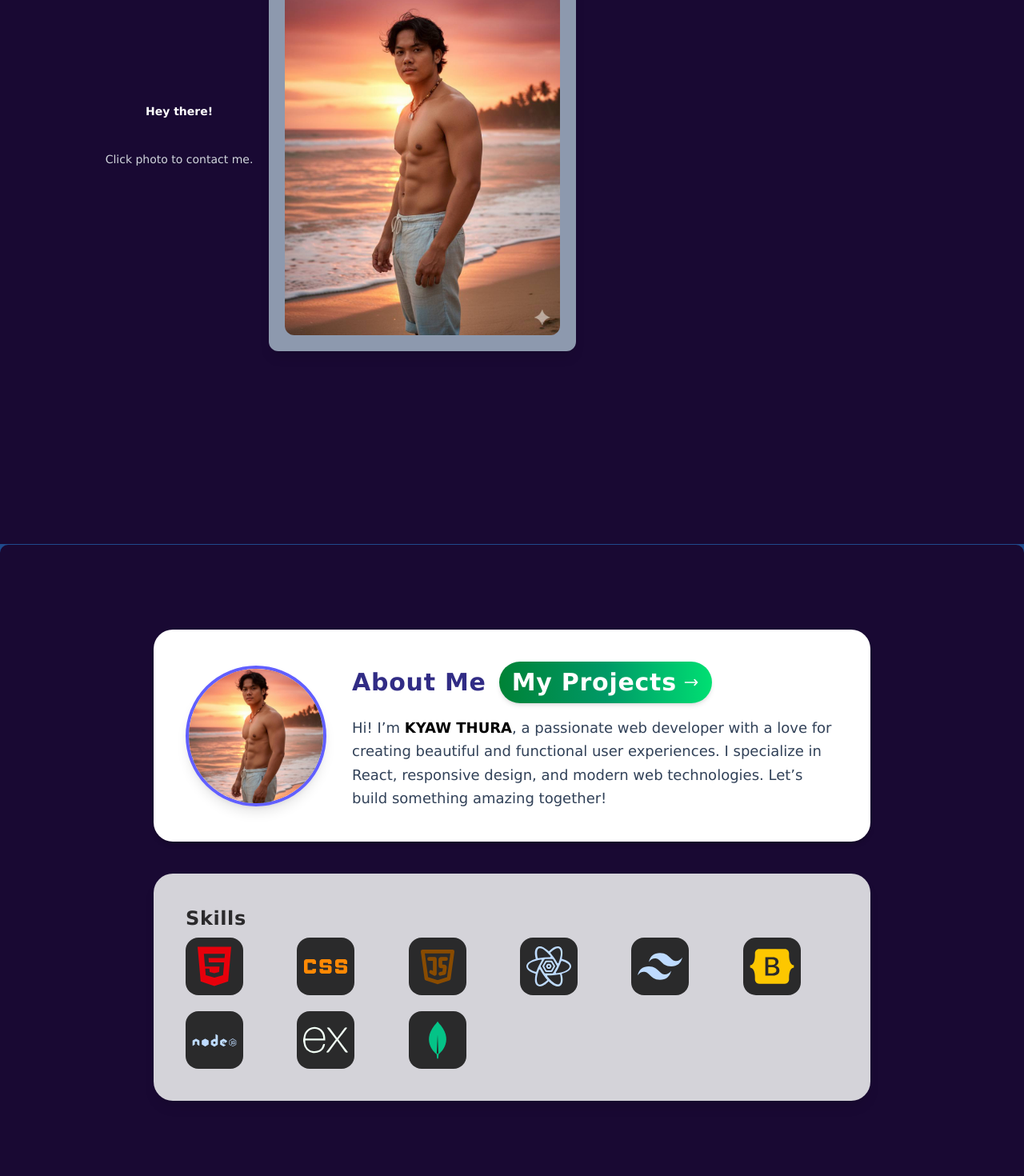
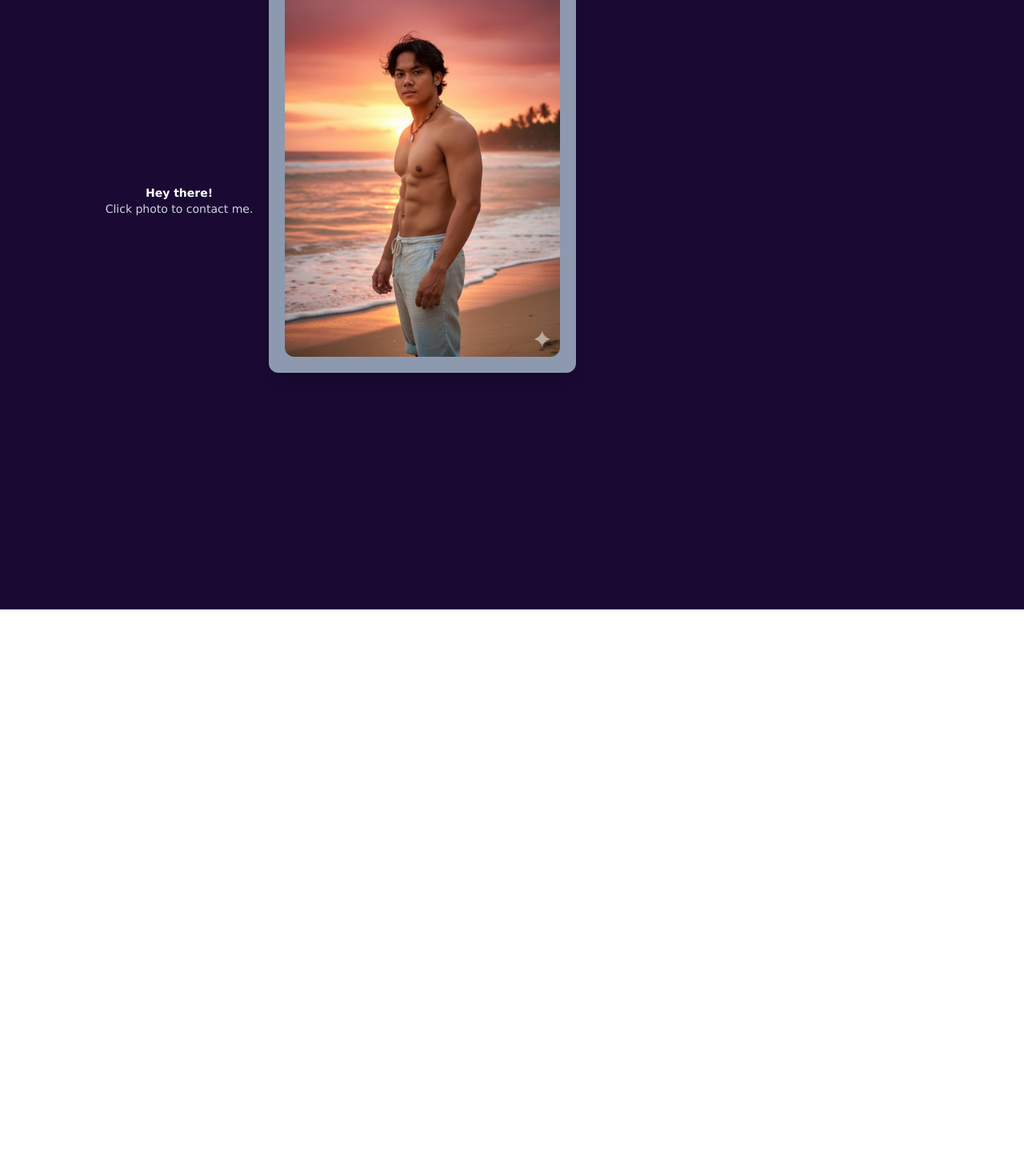
Before and after one commit to kyawthura13331/MyPorfo, a React (Vite) app: page / in a window 1280 px wide. Shown: the part 920-2390 px from the top of the page at 80% size. After the commit the page ends 1682 px from the top, so only its background shows below. Built offline with nearby package versions, Linux system fonts and the light colour scheme.

Commit message:
fix responsive

```diff
--- a/src/Page/about.jsx
+++ b/src/Page/about.jsx
@@ -7,7 +7,6 @@ import { TbBrandJavascript } from "react-icons/tb";
 import { SiReactquery } from "react-icons/si";
 import { SiTailwindcss } from "react-icons/si";
 import { FaBootstrap } from "react-icons/fa";
-import { TbBrandNodejs } from "react-icons/tb";
 import { SiExpress } from "react-icons/si";
 import { BiLogoMongodb } from "react-icons/bi";
 import { DiNodejs } from "react-icons/di";
@@ -51,7 +50,7 @@ const About = () => {
   }, []);
 
   return (
-    <section className="aboutcss py-20 px-4 sm:px-6 md:px-12 lg:px-20 bg-[#CBD0B9] min-h-screen flex flex-col items-center justify-center transition-all duration-700">
+    <section className="aboutcss py-30 px-4 sm:px-6 md:px-12 lg:px-20 bg-[#CBD0B9] min-h-screen flex flex-col items-center justify-center transition-all duration-700">
       <div
         ref={aboutRef}
         className={` flex flex-col md:flex-row items-center gap-8 w-full max-w-4xl bg-[#ffffff] rounded-3xl shadow-md shadow-black/20 p-6 sm:p-10 mb-10
@@ -109,7 +108,7 @@ const About = () => {
           <div className="font-montserrat text-xl sm:text-2xl font-bold text-black/80  tracking-wide">
             Skills
           </div>
-          <div className="text-7xl  grid gap-5 sm:grid-cols-3  md:grid-cols-4 lg:grid-cols-6 ">
+          <div className="text-7xl  grid gap-5 grid-cols-3 md:grid-cols-4 lg:grid-cols-6 ">
             <FaHtml5 className="text-red-600 p-2 bg-black/80 rounded-2xl " />
             <MdCss className="text-orange-400 bg-black/80 rounded-2xl"  />
             <TbBrandJavascript className="text-yellow-800 bg-black/80 rounded-2xl p-2" />
@@ -145,4 +144,4 @@ const About = () => {
   );
 };
 
-export default About;
+export default About;1
--- a/src/Page/content.jsx
+++ b/src/Page/content.jsx
@@ -71,9 +71,9 @@ const Contact = () => {
       }`}
       >
         {!showForm && (
-    <div className="mt-3 text-center text-sm text-white">
+    <div className="mt-20 text-center p-10 text-sm text-white">
       <p className="font-semibold"> Hey there!</p>
-      <p className="text-gray-300 p-10">Click photo to contact me.</p>
+      <p className="text-gray-300">Click photo to contact me.</p>
     </div>
   )}
 
@@ -102,8 +102,8 @@ const Contact = () => {
 
         <div
           className={`${
-            hidden ? "block" : "shadow-amber-50"
-          } transition-all duration-1000 ease-in-out
+            hidden ? "block" : "shadow-amber-50 "
+          } transition-all duration-1000 ease-in-out mt-20
         ${
           showForm && !hidden
             ? "animate-fade-in"
@@ -165,9 +165,9 @@ const Contact = () => {
           </div>
         </div>
         <div
-          className={`${
+          className={`mt-10 ${
             showForm && !hidden
-              ? "animate-fade-in"
+              ? "animate-fade-in "
               : "moveresetContact pointer-events-none opacity-0"
           } ml-10`}
         >
--- a/src/Page/home.jsx
+++ b/src/Page/home.jsx
@@ -15,8 +15,8 @@ const Home = () => {
         <Welcome />
       </div>
       <Content/>
-      <About />
-      <MyProjects/>
+
+
 
 
     </div>
```
